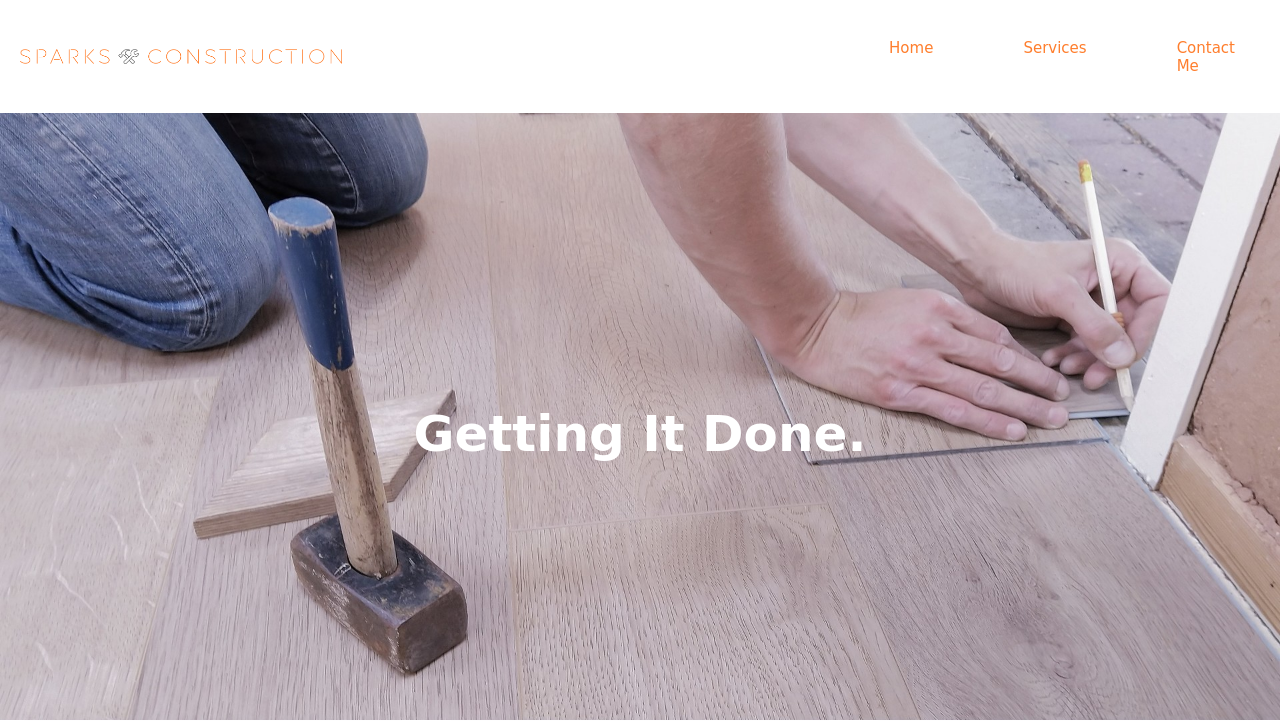
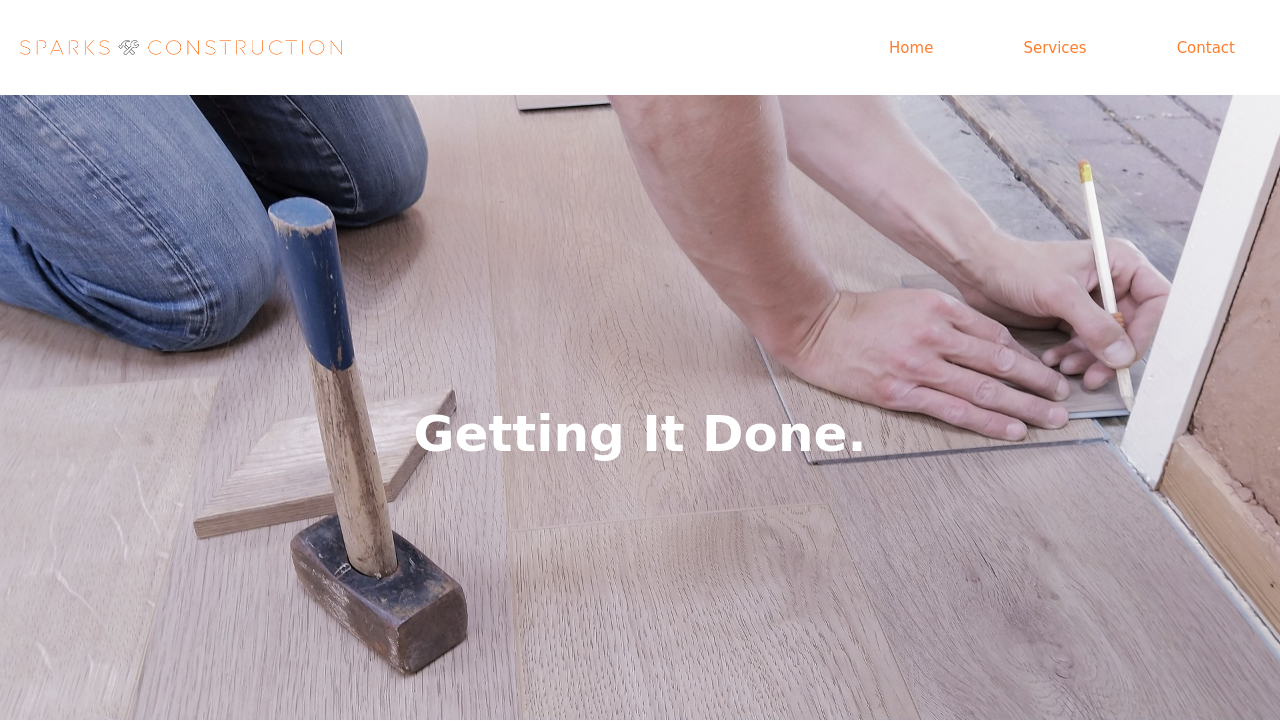
Before and after one commit to Ncross9/Sparksconstruction, a plain HTML site: page index.html in a window 1280 px wide. Shown: the top 721 px of the page. Drawn offline with nearby package versions, Linux system fonts and the light colour scheme; a web font is replaced by a local one.

Commit message:
Minor Nav Edit

```diff
--- a/index.html
+++ b/index.html
@@ -20,7 +20,7 @@
             <ul class="nav">
                 <li><a href="./index.html">Home</a></li>
                 <li><a href="./services.html">Services</a></li>
-                <li><a href="./contact.html">Contact Me</a></li>
+                <li><a href="./contact.html">Contact</a></li>
             </ul>
         </div>
 
```
